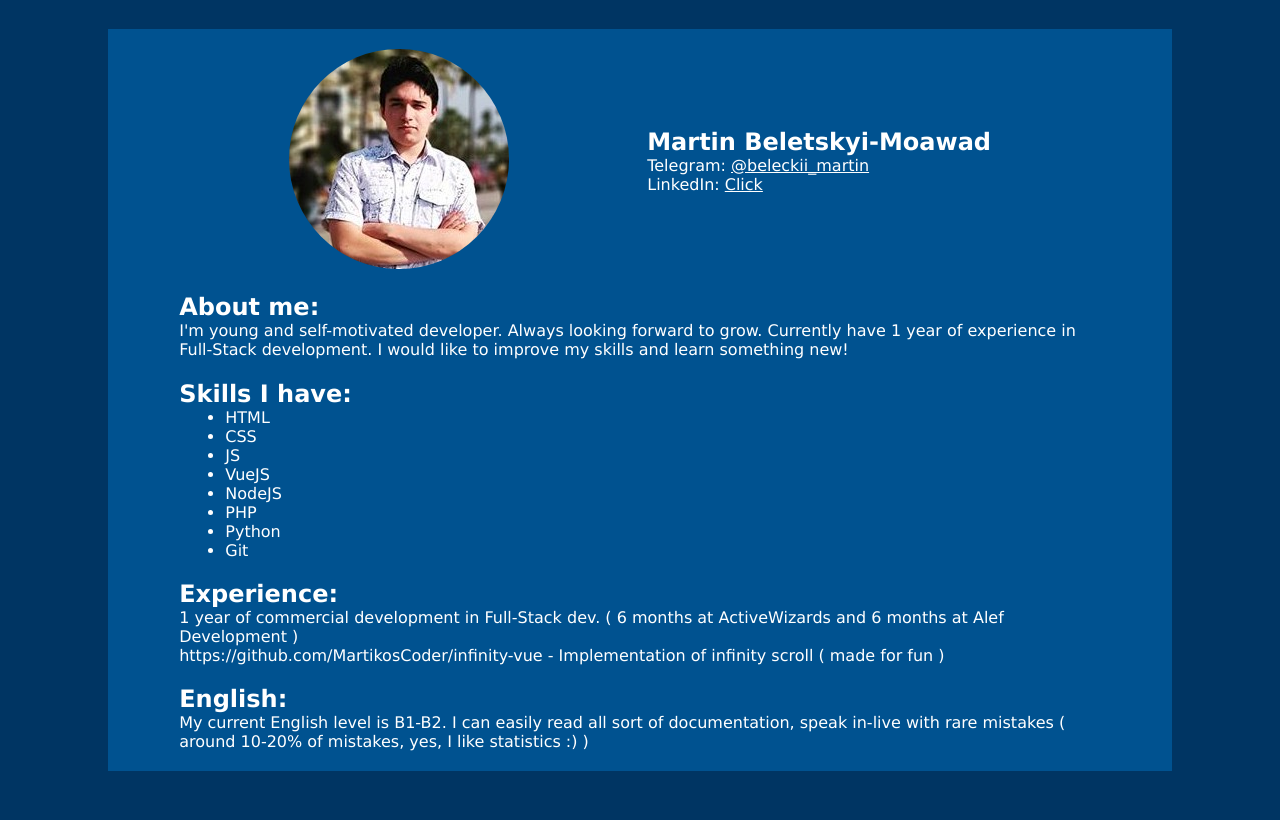
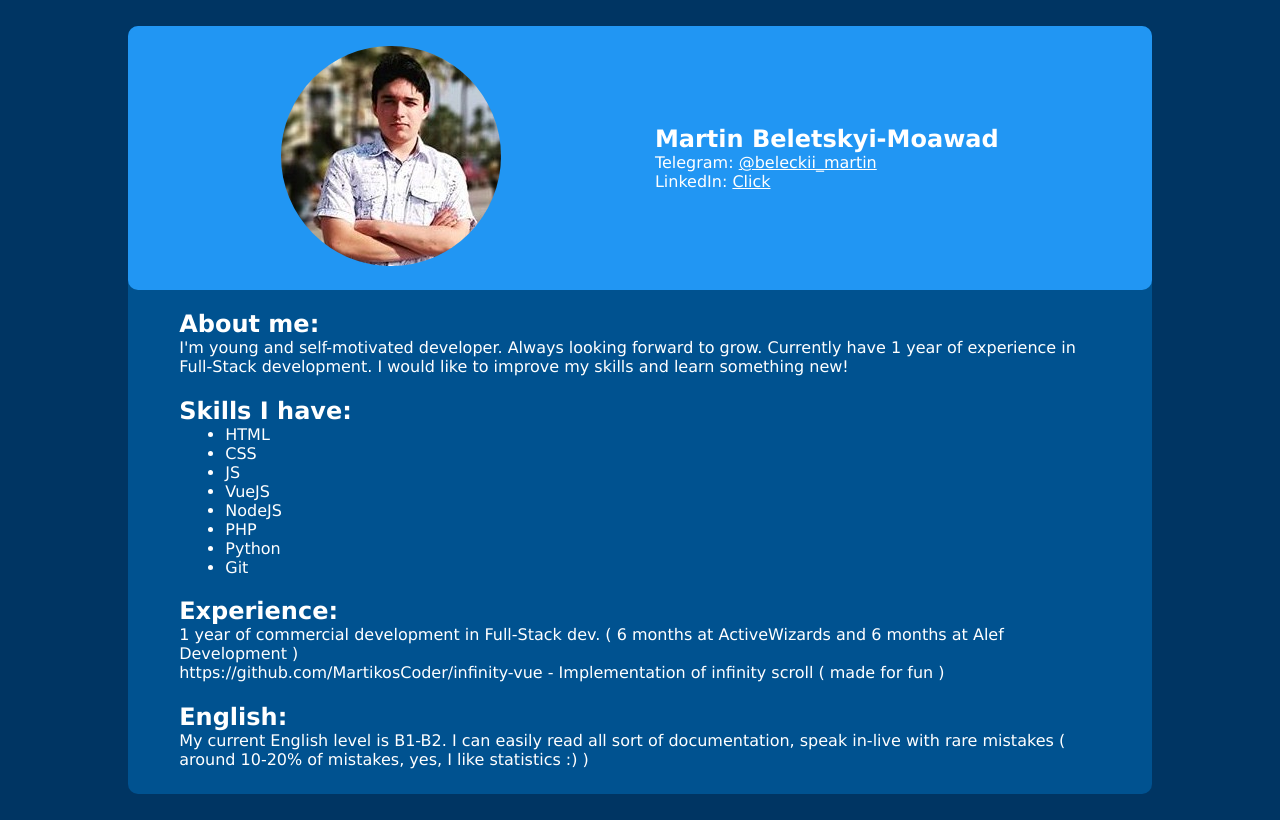
Before and after one commit to MartikosCoder/rsschool-cv, a plain HTML site: page index.html in a window 1280 px wide. Drawn offline with Linux system fonts and the light colour scheme.

Commit message:
fix: styles update

```diff
--- a/css/style.css
+++ b/css/style.css
@@ -6,17 +6,23 @@
 body {
     flex-direction: column;
     justify-content: center;
+    margin: 10px;
 
     display: flex;
-    height: 100vh;
+    min-height: 100vh;
 
     background: #003563;
+}
+
+.cv-main,
+.bio {
+    border-radius: 10px;
 }
 
 .cv-main {
     max-width: 1024px;
     margin: 0 auto;
-    padding: 20px;
+    padding-bottom: 25px;
 
     font-family: 'Lucida Sans', 'Lucida Sans Regular', 'Lucida Grande', 'Lucida Sans Unicode', Geneva, Verdana, sans-serif;
     color: #fff;
@@ -38,9 +44,12 @@ body {
     padding-bottom: 0;
 }
 
-.bio {
+.cv-main .bio {
     justify-content: center;
     align-items: center;
+    padding: 20px 0;
+
+    background-color: #2196F3;
 }
 
 .avatar img {
@@ -56,9 +65,13 @@ body {
 }
 
 .link:hover {
-    color: #c5c5c5;
+    color: #99edff;
 
     transition: .25s;
+}
+
+.summary {
+    margin-top: 20px;
 }
 
 .skill__item {
```
